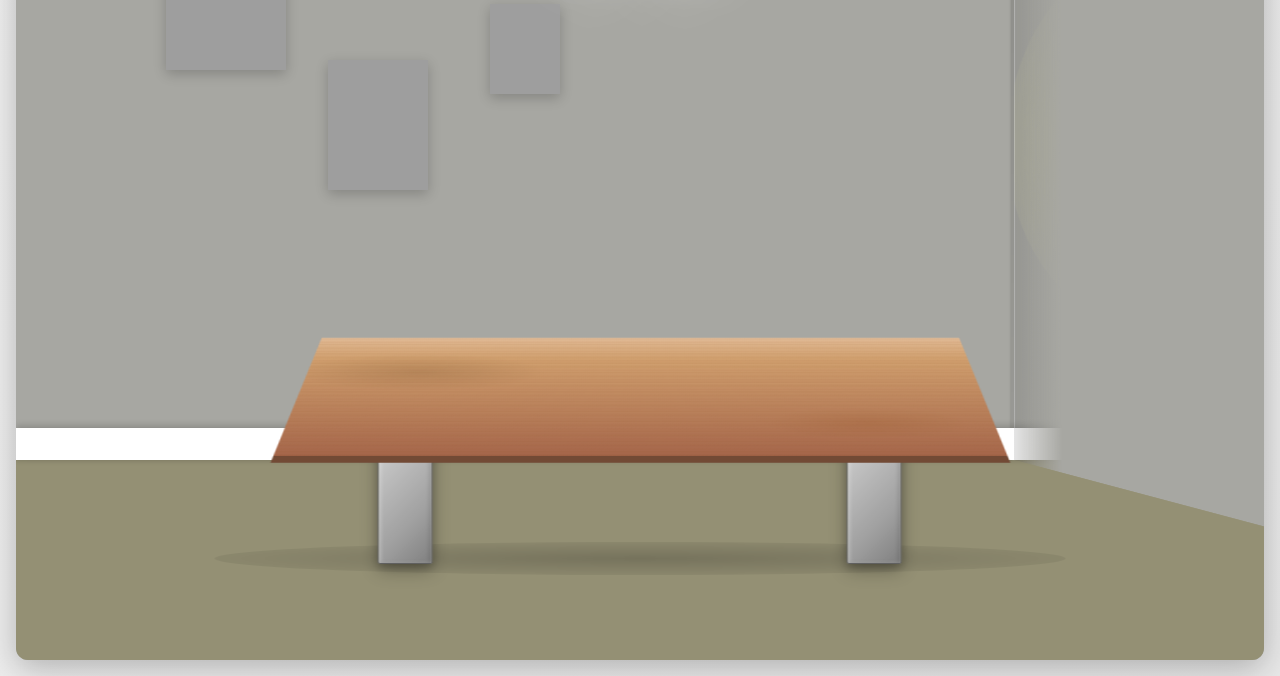
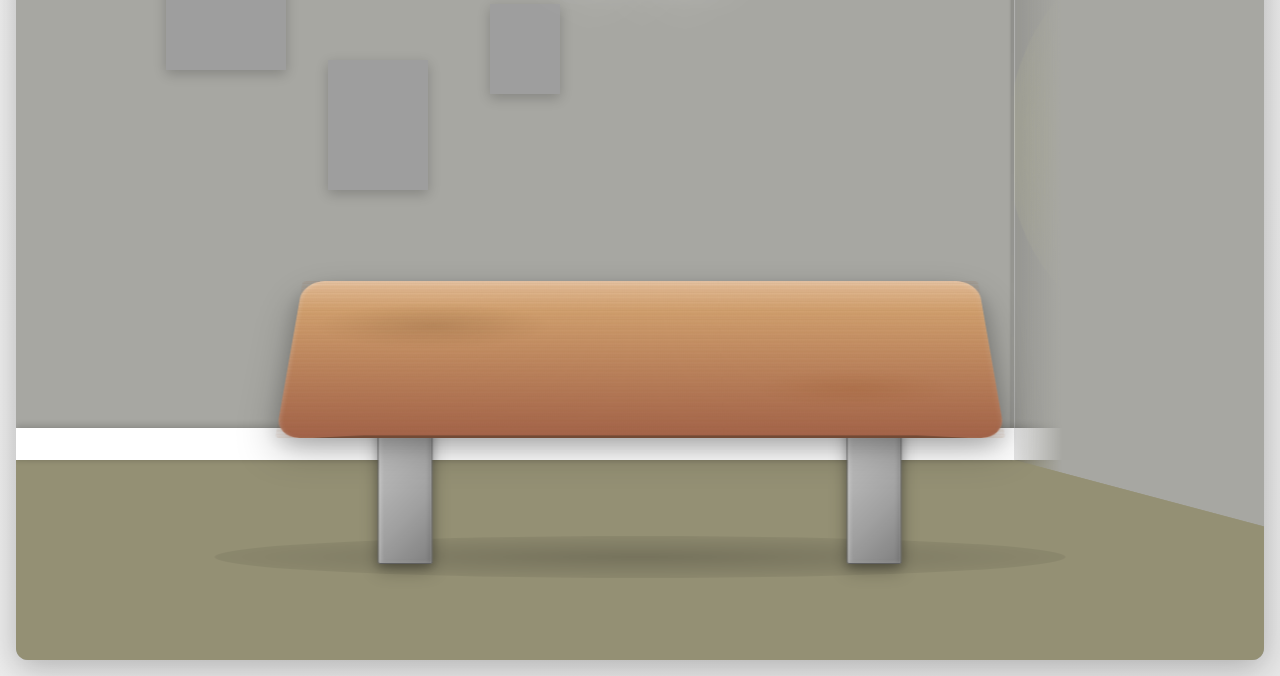
Before and after one commit to jacksonkasi1/office-workspace-css, a plain HTML site: page index.html in a window 1280 px wide. Shown: the part 156-832 px from the top of the page. Drawn offline with Linux system fonts and the light colour scheme; grey boxes are pictures that could not be loaded.

Commit message:
Enhance desk design with improved height and refined borders
- Increased desk height from 28% to 35% for better proportions
- Added smooth curved borders with 24px border-radius
- Removed excess borders and simplified desk edge styling
- Added thin front border that follows desk contour
- Improved desk surface width for better perspective (90% width)

```diff
--- a/style.css
+++ b/style.css
@@ -347,7 +347,7 @@ body {
   left: 50%;
   transform: translateX(-50%);
   width: 65%;
-  height: 28%;
+  height: 35%;
   z-index: 6;
 }
 
@@ -400,7 +400,7 @@ body {
   left: 50%;
   transform: translateX(-50%) perspective(1200px) rotateX(30deg) rotateY(0deg);
   transform-origin: center bottom;
-  width: 95%;
+  width: 90%;
   height: 70%;
   background: linear-gradient(180deg,
     #e8c4a0 0%,
@@ -409,7 +409,7 @@ body {
     #bc8560 60%,
     #b07556 80%,
     #a4654c 100%);
-  border-radius: 18px;
+  border-radius: 24px;
   box-shadow:
     0 15px 40px rgba(0, 0, 0, 0.25),
     0 8px 20px rgba(0, 0, 0, 0.15),
@@ -419,43 +419,20 @@ body {
   z-index: 2;
   overflow: visible;
   position: relative;
-  clip-path: polygon(2% 100%, 98% 100%, 94% 2%, 6% 2%);
 }
 
-/* Front Border - 4px Line with Smooth Edges */
+/* Thin Front Border with Curved Edge */
 .desk-surface::before {
   content: '';
   position: absolute;
   bottom: 0;
-  left: 0;
-  right: 0;
-  height: 8px;
+  left: 5%;
+  right: 5%;
+  height: 3px;
   background: #724a35;
-  border-radius: 0 0 18px 18px;
+  border-radius: 0 0 20px 20px;
   z-index: 1;
-  box-shadow: 0 2px 4px rgba(0, 0, 0, 0.3);
-}
-
-/* Left Side Border - Gets Smaller Going Back */
-.desk-surface::after {
-  content: '';
-  position: absolute;
-  top: 0;
-  left: -3px;
-  width: 8px;
-  height: 100%;
-  background: linear-gradient(90deg,
-    #724a35 0%,
-    #8b5a42 40%,
-    #9d6249 70%,
-    #b07556 100%);
-  border-radius: 0;
-  z-index: -1;
-  box-shadow:
-    -2px 0 8px rgba(0, 0, 0, 0.35),
-    inset 1px 0 3px rgba(0, 0, 0, 0.25),
-    inset -1px 0 2px rgba(255, 255, 255, 0.1);
-  clip-path: polygon(0% 100%, 100% 100%, 80% 0%, 0% 0%);
+  clip-path: polygon(8% 0%, 92% 0%, 100% 100%, 0% 100%);
 }
 
 /* Realistic Wood Grain Texture */
@@ -491,26 +468,6 @@ body {
   border-radius: 4px;
 }
 
-/* Professional Office Desk Front Edge */
-.desk-edge {
-  position: absolute;
-  bottom: -8px;
-  left: -3px;
-  right: 0;
-  height: 8px;
-  background: linear-gradient(180deg,
-    #9d6249 0%,
-    #8b5a42 30%,
-    #724a35 70%,
-    #5d3a2a 100%);
-  border-radius: 0;
-  box-shadow:
-    0 4px 12px rgba(0, 0, 0, 0.4),
-    0 2px 6px rgba(0, 0, 0, 0.3),
-    inset 0 1px 3px rgba(255, 255, 255, 0.15),
-    inset 0 -1px 2px rgba(0, 0, 0, 0.2);
-  z-index: -2;
-}
 
 
 /* Desk Shadow for Depth */
```
